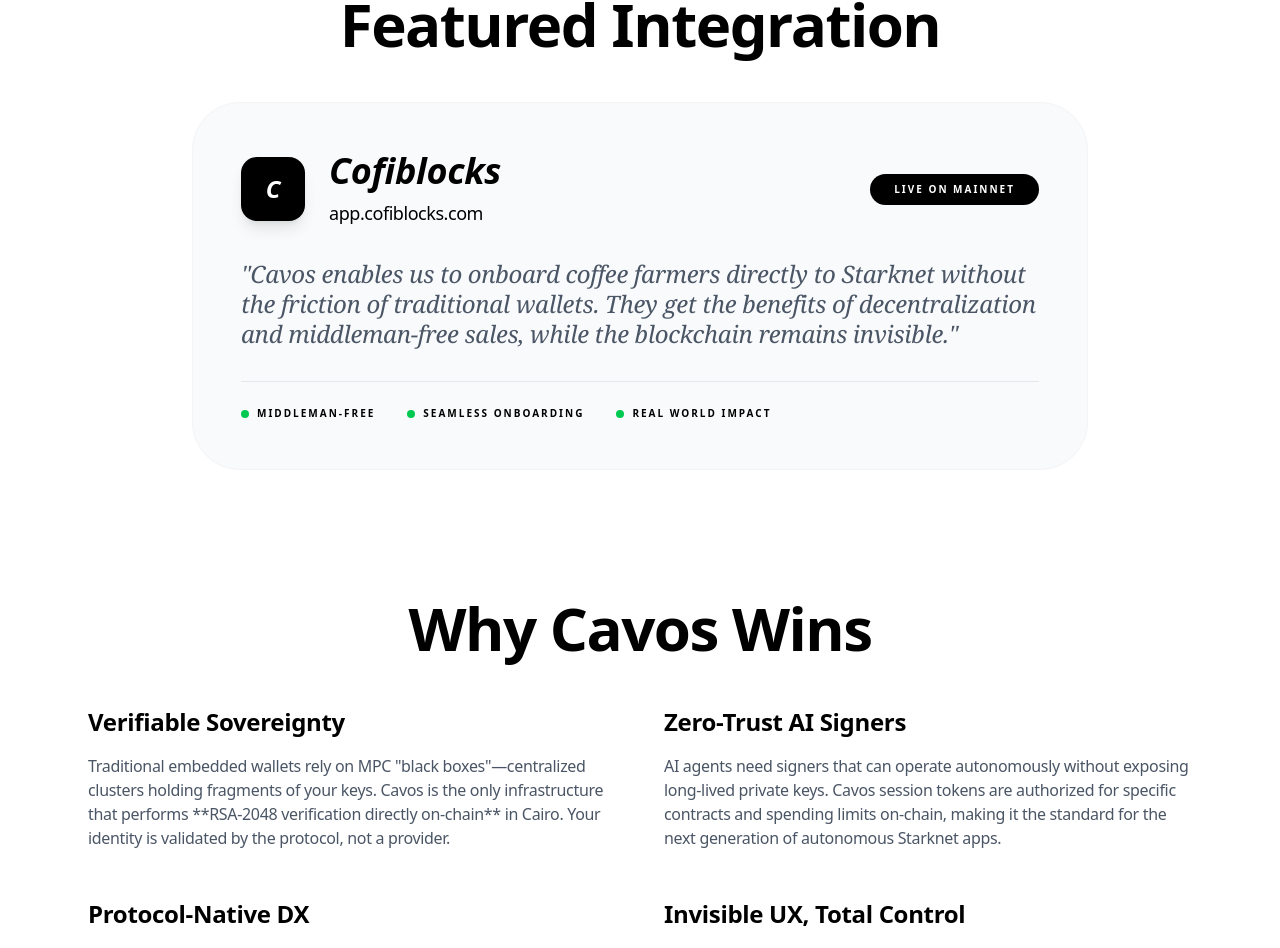
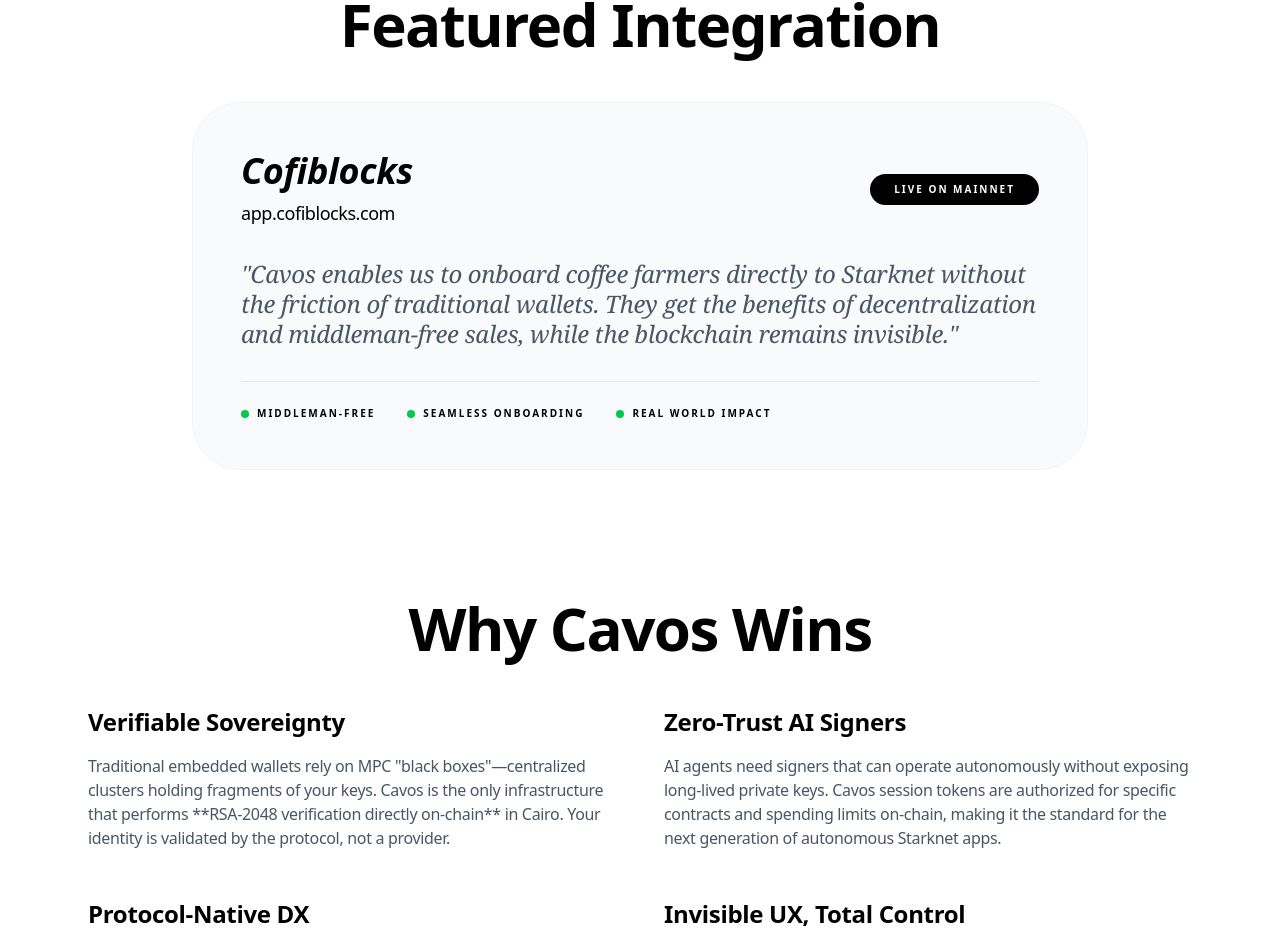
Before and after one commit to cavos-labs/cavos, a Next.js app in the folder cavos-web/: page /compare in a window 1280 px wide. Shown: the part 1637-2585 px from the top of the page. Built offline with nearby package versions, Linux system fonts and the light colour scheme; no server answers.

Commit message:
style: remove placeholder icon from Cofiblocks integration

```diff
--- a/cavos-web/app/compare/page.tsx
+++ b/cavos-web/app/compare/page.tsx
@@ -161,14 +161,9 @@
                     <h2 className="text-4xl md:text-6xl font-bold tracking-tight text-center mb-12 text-black">Featured Integration</h2>
                     <div className="max-w-4xl mx-auto p-12 rounded-[3rem] bg-gray-50 border border-gray-100 space-y-8">
                         <div className="flex flex-col md:flex-row md:items-center justify-between gap-6">
-                            <div className="flex items-center gap-6">
-                                <div className="w-16 h-16 bg-black rounded-2xl flex items-center justify-center text-white text-2xl font-bold italic shadow-lg">
-                                    C
-                                </div>
-                                <div>
-                                    <h3 className="text-4xl font-bold italic mb-2 text-black">Cofiblocks</h3>
-                                    <a href="https://app.cofiblocks.com" target="_blank" className="text-primary font-medium hover:underline tracking-tight text-lg">app.cofiblocks.com</a>
-                                </div>
+                            <div>
+                                <h3 className="text-4xl font-bold italic mb-2 text-black">Cofiblocks</h3>
+                                <a href="https://app.cofiblocks.com" target="_blank" className="text-primary font-medium hover:underline tracking-tight text-lg">app.cofiblocks.com</a>
                             </div>
                             <div className="px-6 py-2 bg-black text-white text-[10px] font-bold uppercase tracking-[0.2em] rounded-full w-fit">
                                 Live on Mainnet
```
